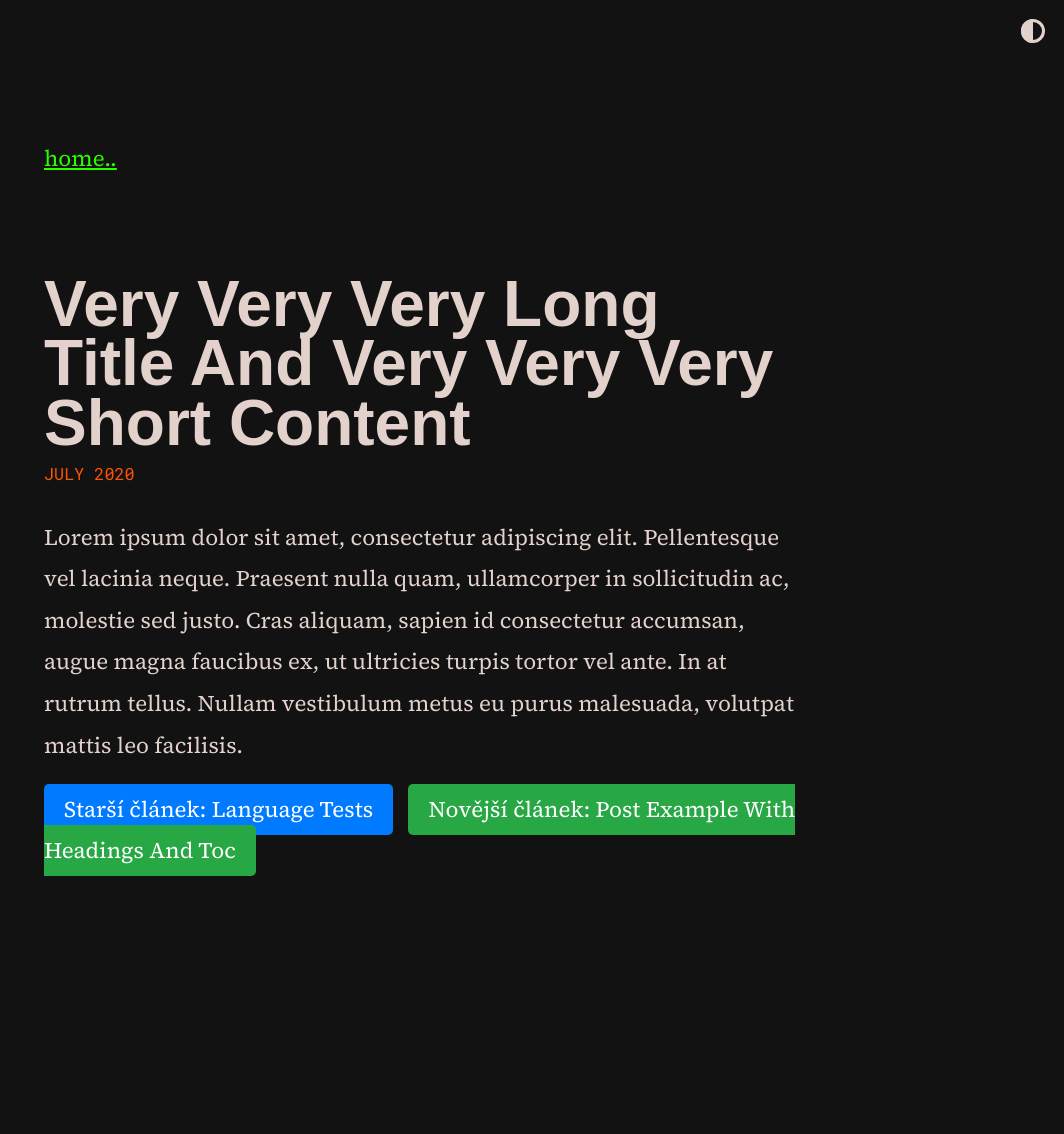
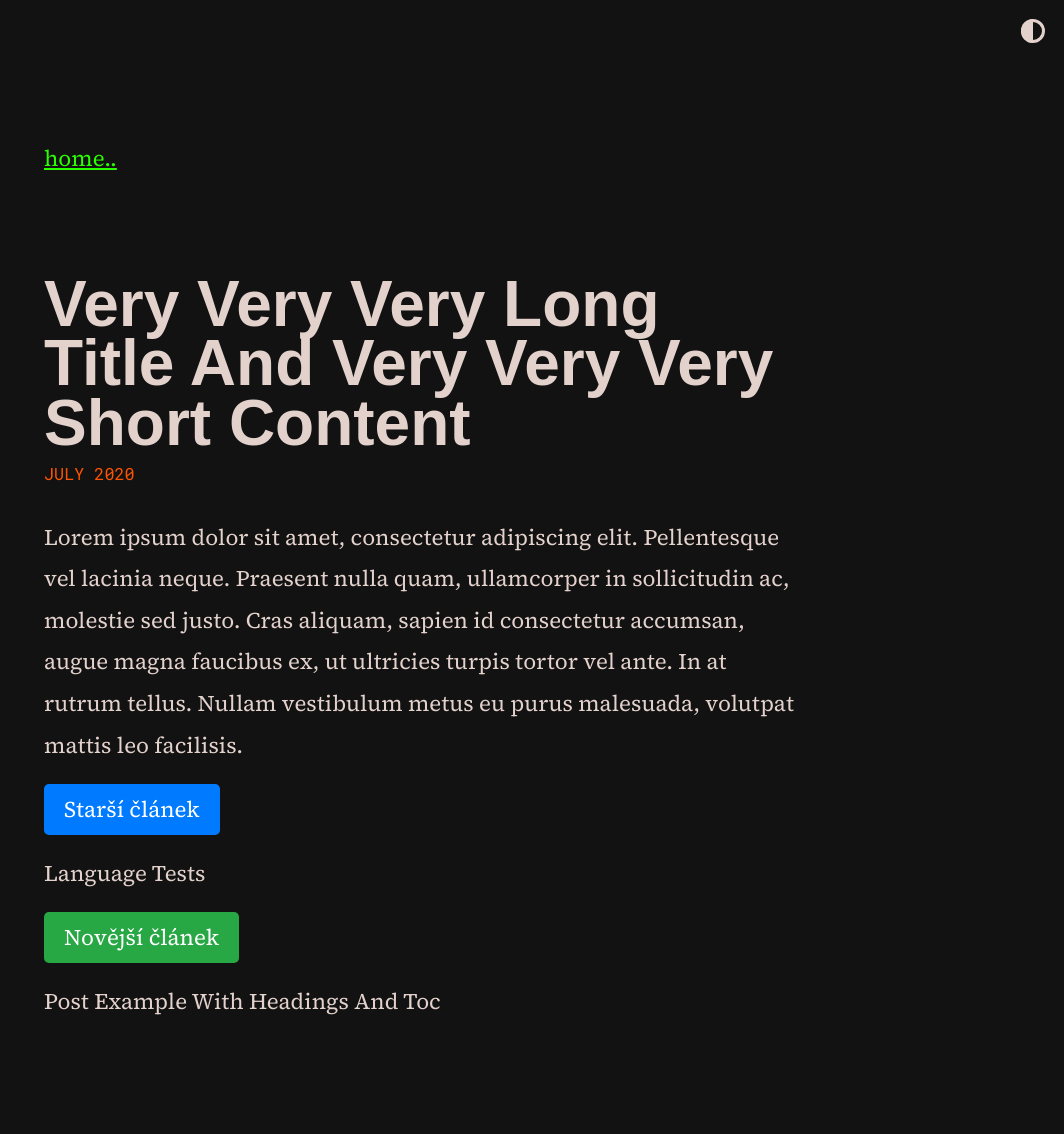
Before and after one commit to scherrer-txt/bts, a Jekyll site: the page built from _posts/2020-07-08-very-very-very-long-title-and-very-very-very-short-content.md, in a window 1280 px wide. Shown: the whole page, without its empty margins (216-1280 px from the left). Built offline with Jekyll 4.4.1, drawn with Linux system fonts in a browser that asks for light colours; some web fonts are replaced; before the commit the page ends 961 px from its top, so only the background shows below that.

Commit message:
Update post.html

```diff
--- a/_layouts/post.html
+++ b/_layouts/post.html
@@ -20,9 +20,11 @@ layout: default
 
 <div class="post-navigation">
   {% if page.previous %}
-    <a href="{{ site.url }}{{ page.previous.url }}" class="prev-button">Starší článek: {{ page.previous.title }}</a>
+    <a href="{{ site.url }}{{ page.previous.url }}" class="prev-button">Starší článek</a>
+    <p class="post-title-previous">{{ page.previous.title }}</p>
   {% endif %}
   {% if page.next %}
-    <a href="{{ site.url }}{{ page.next.url }}" class="next-button">Novější článek: {{ page.next.title }}</a>
+    <a href="{{ site.url }}{{ page.next.url }}" class="next-button">Novější článek</a>
+    <p class="post-title-next">{{ page.next.title }}</p>
   {% endif %}
 </div>
```
